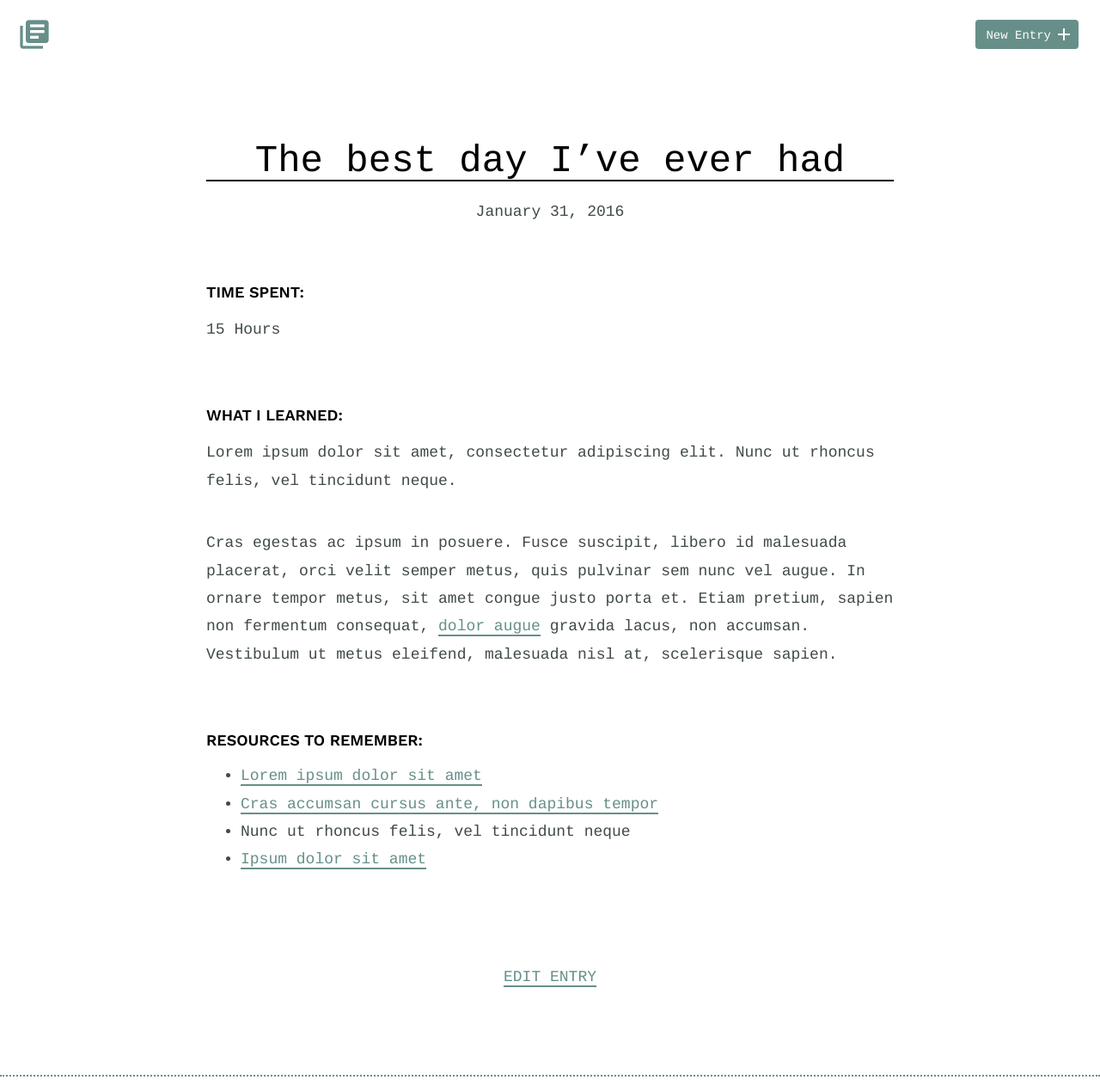
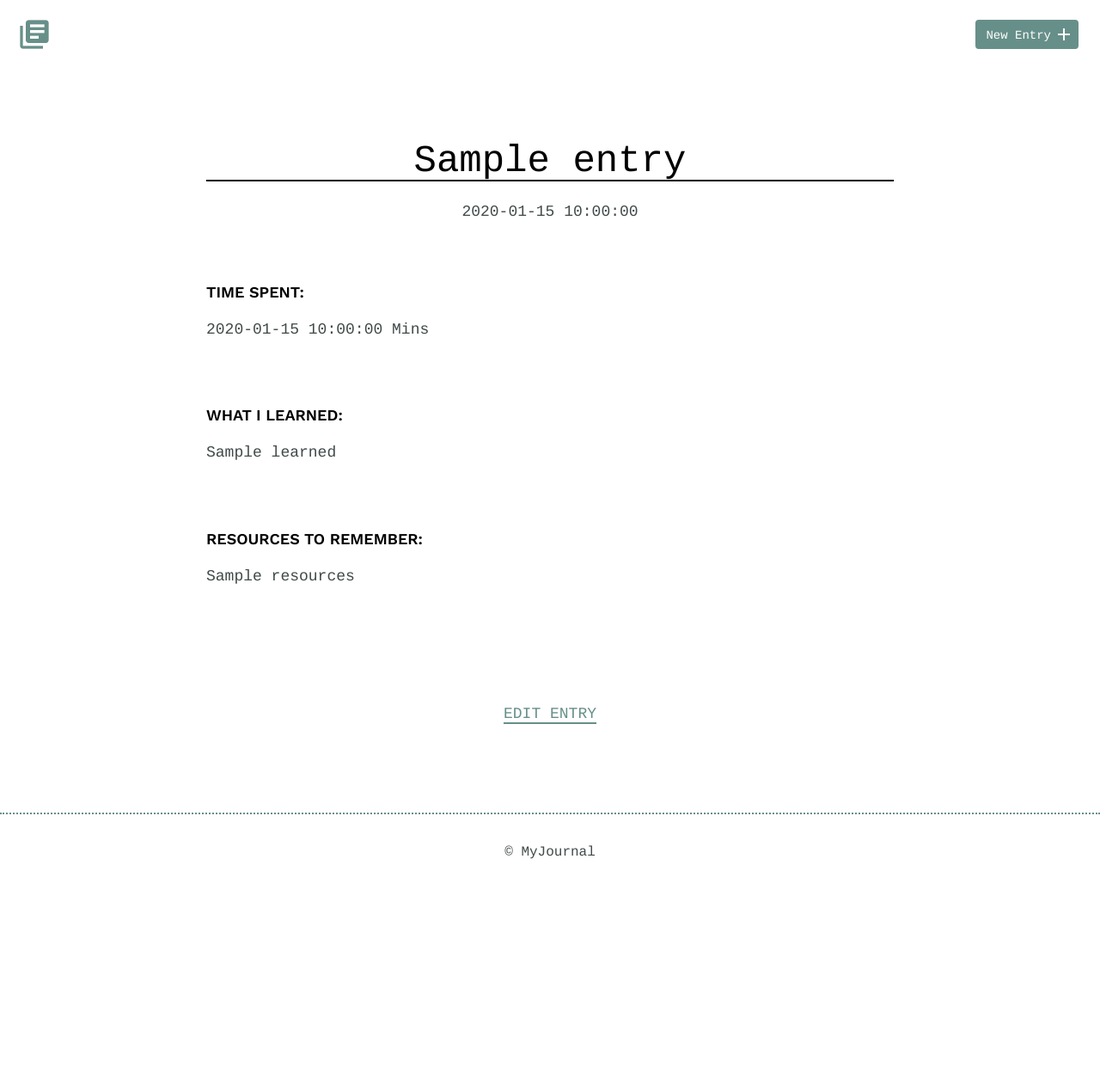
Before and after one commit to LawerenceLee/Treehouse_project_5, a Python web app: template templates/detail.html in a window 1280 px wide. Shown: the top 1256 px of the page at 86% size. After the commit the page ends 999 px from the top, so only its background shows below. Run offline with Jinja, Linux system fonts and the light colour scheme; the template is opened without the code that fills it: most values are stand-ins (such as "Sample title", 1, 10 or a date in 2020).

Commit message:
Configured html to have jinja show entry details

```diff
--- a/templates/detail.html
+++ b/templates/detail.html
@@ -7,8 +7,8 @@
         <link href="https://fonts.googleapis.com/css?family=Cousine:400" rel="stylesheet" type="text/css">
         <link href="https://fonts.googleapis.com/css?family=Work+Sans:600" rel="stylesheet" type="text/css">
         <link href="https://fonts.googleapis.com/icon?family=Material+Icons" rel="stylesheet">
-        <link rel="stylesheet" href="static/css/normalize.css">
-        <link rel="stylesheet" href="static/css/site.css">
+        <link rel="stylesheet" href="/static/css/normalize.css">
+        <link rel="stylesheet" href="/static/css/site.css">
     </head>
     <body>
         <header>
@@ -23,25 +23,19 @@
             <div class="container">
                 <div class="entry-list single">
                     <article>
-                        <h1>The best day I’ve ever had</h1>
-                        <time datetime="2016-01-31">January 31, 2016</time>
+                        <h1>{{ entry.title }}</h1>
+                        <time datetime="{{ entry.date }}">{{ entry.date }}</time>
                         <div class="entry">
                             <h3>Time Spent: </h3>
-                            <p>15 Hours</p>
+                            <p>{{ entry.time_spent }} Mins</p>
                         </div>
                         <div class="entry">
                             <h3>What I Learned:</h3>
-                            <p>Lorem ipsum dolor sit amet, consectetur adipiscing elit. Nunc ut rhoncus felis, vel tincidunt neque.</p>
-                            <p>Cras egestas ac ipsum in posuere. Fusce suscipit, libero id malesuada placerat, orci velit semper metus, quis pulvinar sem nunc vel augue. In ornare tempor metus, sit amet congue justo porta et. Etiam pretium, sapien non fermentum consequat, <a href="">dolor augue</a> gravida lacus, non accumsan. Vestibulum ut metus eleifend, malesuada nisl at, scelerisque sapien.</p>
+                            <p>{{ entry.learned }}</p>
                         </div>
                         <div class="entry">
                             <h3>Resources to Remember:</h3>
-                            <ul>
-                                <li><a href="">Lorem ipsum dolor sit amet</a></li>
-                                <li><a href="">Cras accumsan cursus ante, non dapibus tempor</a></li>
-                                <li>Nunc ut rhoncus felis, vel tincidunt neque</li>
-                                <li><a href="">Ipsum dolor sit amet</a></li>
-                            </ul>
+                            <p>{{ entry.resources }}</p>
                         </div>
                     </article>
                 </div>
```
